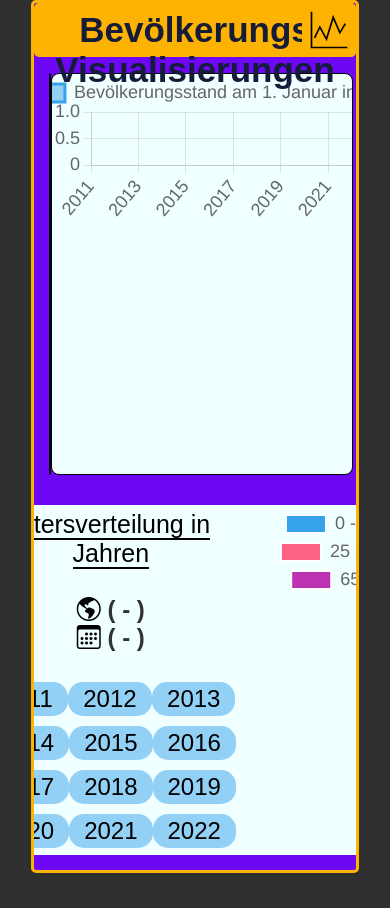
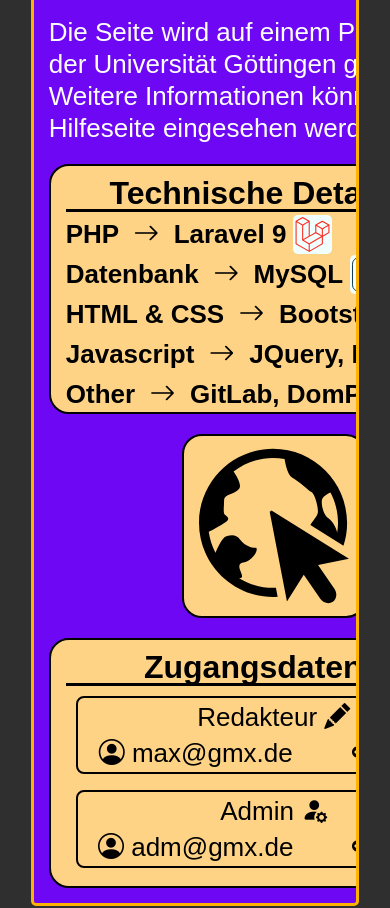
Before and after one commit to Simon-R0256/Portfolio, a plain HTML site: page index.html in a window 390 px wide. Shown: the part 1989-2897 px from the top of the page. Drawn offline with nearby package versions, Linux system fonts and the light colour scheme.

Commit message:
Responsive Anpassungen

```diff
--- a/base.css
+++ b/base.css
@@ -140,6 +140,11 @@ body{
     flex-direction: row;
 }
 
+.flexWrap{
+    flex-wrap: wrap;
+    gap: 20px;
+}
+
 .anchor{
     visibility: hidden;
     height: 80px;
--- a/index.html
+++ b/index.html
@@ -101,7 +101,7 @@
                     Die Seite wird auf einem Projektserver der Universität Göttingen gehostet.<br>
                     Weitere Informationen können auf der Hilfeseite eingesehen werden.
 
-                    <div class="flexRow" style="margin-top: 20px;align-items: center;">
+                    <div class="flexRow flexWrap" style="margin-top: 20px;align-items: center;">
                         <div class="pdfTechDetails">
                             <div style="text-align: center;font-size: 32px;margin-bottom: 2px;border-bottom: 3px black solid;">
                                 <b>Technische Details <i class="bi bi-tools"></i></b>
@@ -181,7 +181,7 @@
             <div class="anchor" id="chartsAnchor"></div>
             <div class="contentBoxHeadMargin"></div>
 
-            <div class="flexContentWrapper" style="justify-content: space-evenly;">
+            <div class="flexContentWrapper flexWrap" style="justify-content: space-evenly;">
                 <div class="flexcol" id="chartSearchArea">
                     <div class="flexRow" style="margin:10px 0 5px 0;justify-content: center;">
                         <button id="getChartData" onclick="getChartData()"><i class="bi bi-arrow-clockwise"></i></button>
@@ -196,7 +196,7 @@
                     <canvas id="graphCanvas"></canvas>
                 </div>
             </div>
-            <div class="flexRow" style="margin-top: 30px;">
+            <div class="flexRow flexWrap" style="margin-top: 30px;">
                 <div id="chartAnleitung">
                     <b>Anleitung:</b><br>
                     Drücke auf den grünen Button um Entwicklungsdaten von der Eurostat Datenbank
@@ -257,7 +257,7 @@
             <div class="anchor" id="chatbotAnchor"></div>
             <div class="contentBoxHeadMargin"></div>
 
-            <div class="flexContentWrapper" style="justify-content: space-evenly;">
+            <div class="flexContentWrapper flexWrap" style="justify-content: space-evenly;">
                 <div id="chatBotAnleitung">
                     <b>Anleitung:</b><br>
                     Der ChatBot benutzt OpenAI's "GPT-3.5 Language Model"
@@ -304,7 +304,7 @@
             <div class="anchor" id="farbspielAnchor"></div>
             <div class="contentBoxHeadMargin"></div>
 
-            <div class="flexContentWrapper" style="justify-content: space-evenly;">
+            <div class="flexContentWrapper flexWrap" style="justify-content: space-evenly;">
                 <div id="farbAnleitung">
                     <b>Anleitung:</b><br>
                     Bei dem Spiel geht es darum die angezeigten Farben in richtiger
@@ -357,7 +357,7 @@
             <div class="anchor" id="geoAnchor"></div>
             <div class="contentBoxHeadMargin"></div>
 
-            <div class="flexContentWrapper" style="justify-content: space-evenly;">
+            <div class="flexContentWrapper flexWrap" style="justify-content: space-evenly;">
                 <div id="geoSearchArea">
                     <div id="geoSearchHead">
                         <input type="text" id="geoSearch" placeholder="Suche nach einem Land">
```
